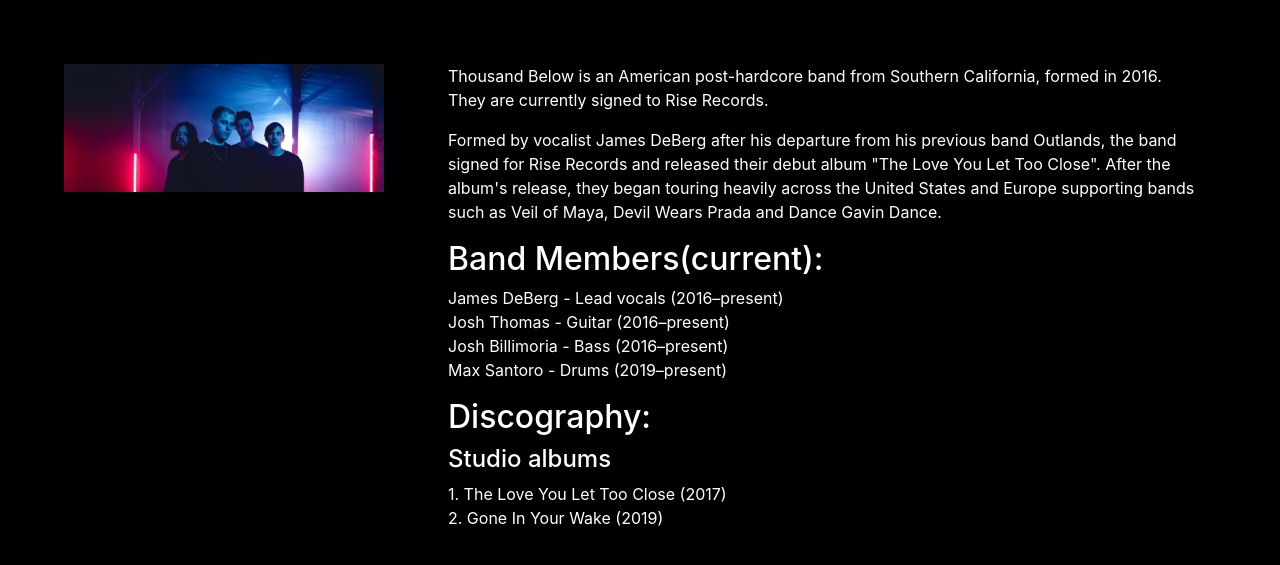
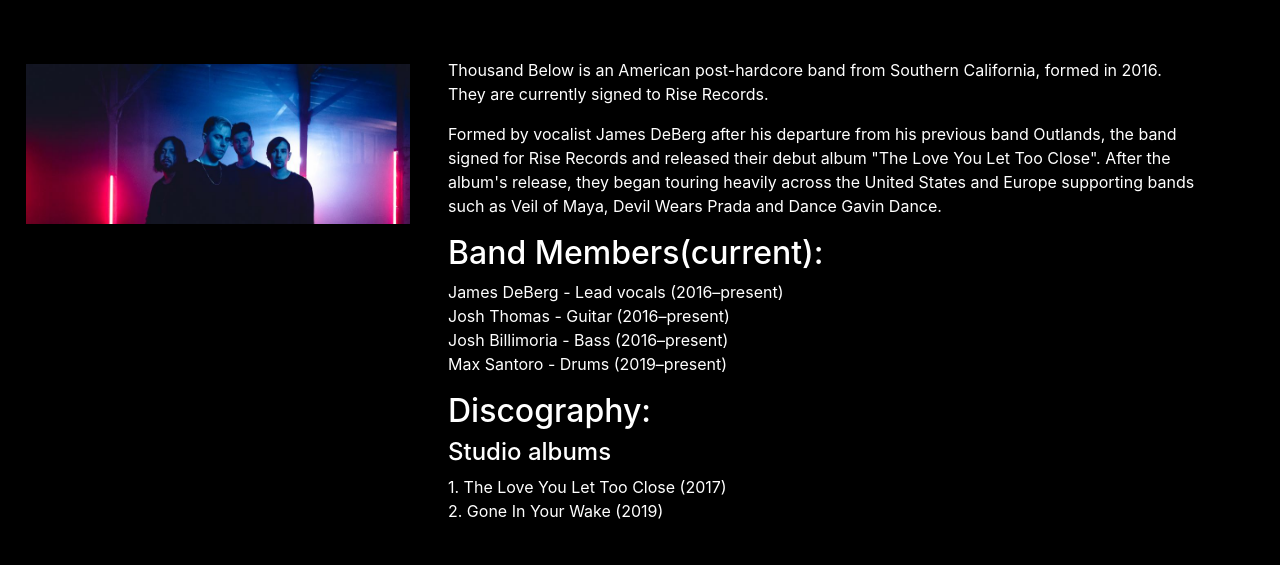
Before and after one commit to Varhanikova/semestralka2, a PHP site: page /Bio.html in a window 1280 px wide. Shown: the part 66-631 px from the top of the page. Run offline with PHP 8.4, Linux system fonts and the light colour scheme.

Commit message:
zas nove

```diff
--- a/style.css
+++ b/style.css
@@ -41,11 +41,10 @@
     width: 50%;
 }
 .fotka5{
-    height: 10%;
-    width: 25%;
+    height: 22.5vh;
+    width: 100%;
     position: relative;
-    margin-left: 35vw;
-    top: 8vw;
+    top: 2vh;
 }
 .bioo{
     font-size: 2vh;
@@ -53,7 +52,7 @@
     position: relative;
     margin-left:5vw;
     width: 90%;
-    top:15vw;
+    top:5vh;
 }
 .bioo h1{
 
@@ -159,10 +158,10 @@
 
 }
     .fotka5 {
-        height: 10vw;
-        width: 25vw;
+        height: 12.5vw;
+        width: 30vw;
         position: relative;
-        margin-left: 5vw;
+        margin-left: 2vw;
         top: 5vw;
     }
 
@@ -170,7 +169,7 @@
         font-size: 2vh;
         position: relative;
         color: white;
-        top: -5vw;
+        top: -8vw;
         width: 60vw;
         margin-left: 35vw;
 
```
